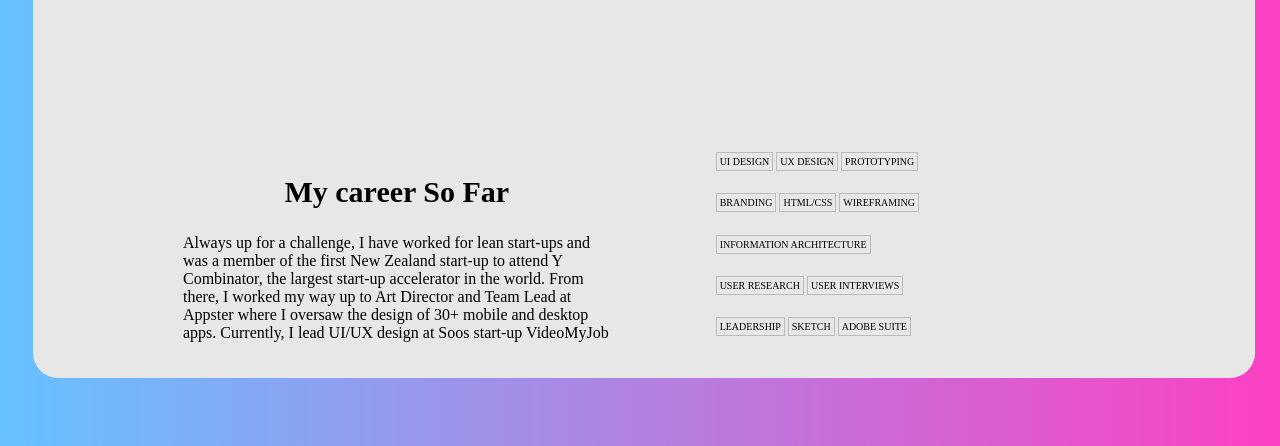
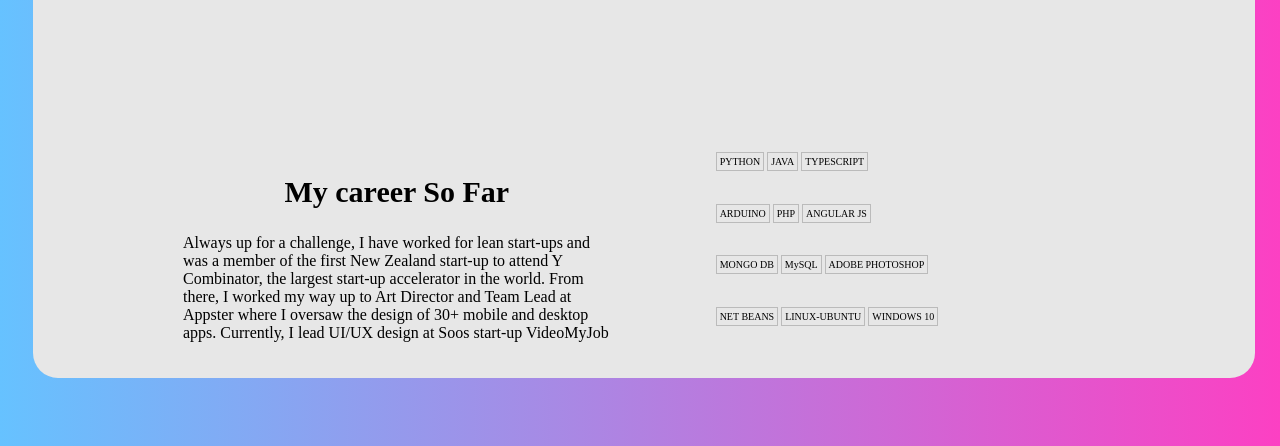
Before and after one commit to Grace-Code-Lover/CSS-Project-Assignment, a plain HTML site: page index.html in a window 1280 px wide. Shown: the part 392-838 px from the top of the page. Drawn offline with Linux system fonts and the light colour scheme.

Commit message:
Module 5 - CSS Project (Screenshot link added)

```diff
--- a/index.html
+++ b/index.html
@@ -48,26 +48,24 @@
             </div>
             <table class="skills">
                 <tr>
-                    <td>UI DESIGN</td>
-                    <td>UX DESIGN</td>
-                    <td>PROTOTYPING</td>
+                    <td>PYTHON</td>
+                    <td>JAVA</td>
+                    <td>TYPESCRIPT</td>
                 </tr>
                 <tr>
-                    <td>BRANDING</td>
-                    <td>HTML/CSS</td>
-                    <td>WIREFRAMING</td>
+                    <td>ARDUINO</td>
+                    <td>PHP</td>
+                    <td>ANGULAR JS</td>
                 </tr>
                 <tr>
-                    <td>INFORMATION ARCHITECTURE</td>
+                    <td>MONGO DB</td>
+                    <td>MySQL</td>
+                    <td>ADOBE PHOTOSHOP</td>
                 </tr>
                 <tr>
-                    <td>USER RESEARCH</td>
-                    <td>USER INTERVIEWS</td>
-                </tr>
-                <tr>
-                    <td>LEADERSHIP</td>
-                    <td>SKETCH</td>
-                    <td>ADOBE SUITE</td>
+                    <td>NET BEANS</td>
+                    <td>LINUX-UBUNTU</td>
+                    <td>WINDOWS 10</td>
                 </tr>
             </table>
         </section>
```
Also changed, not shown: 1 other file.
